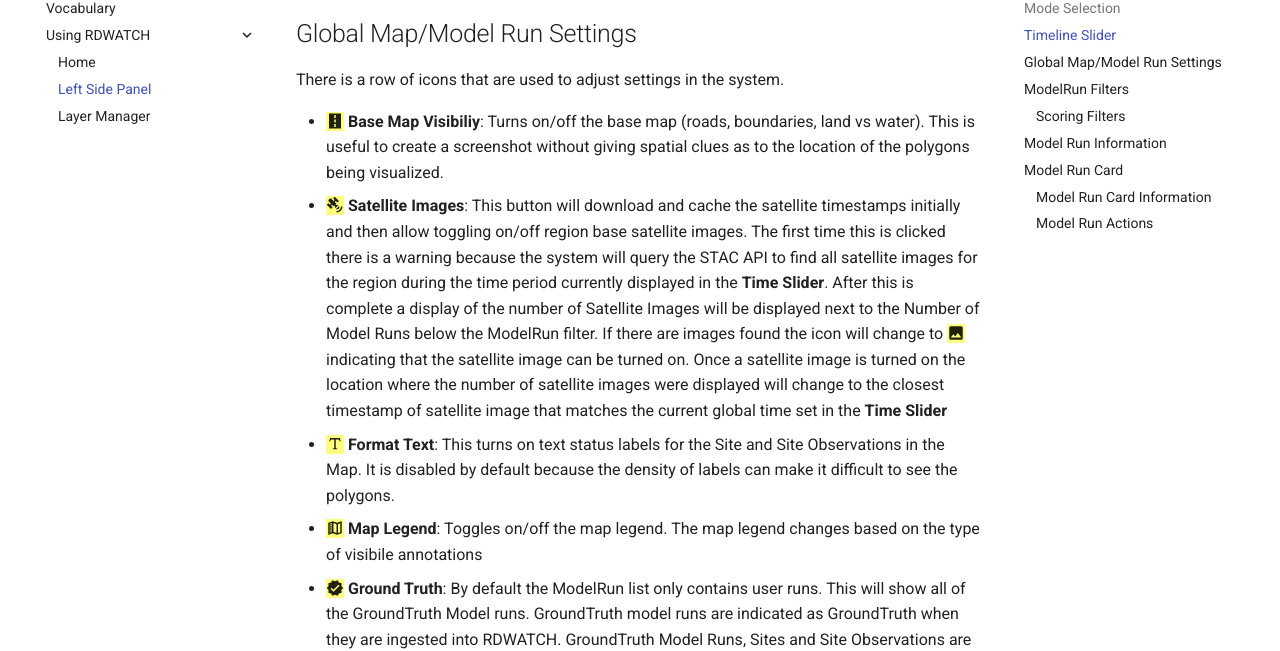
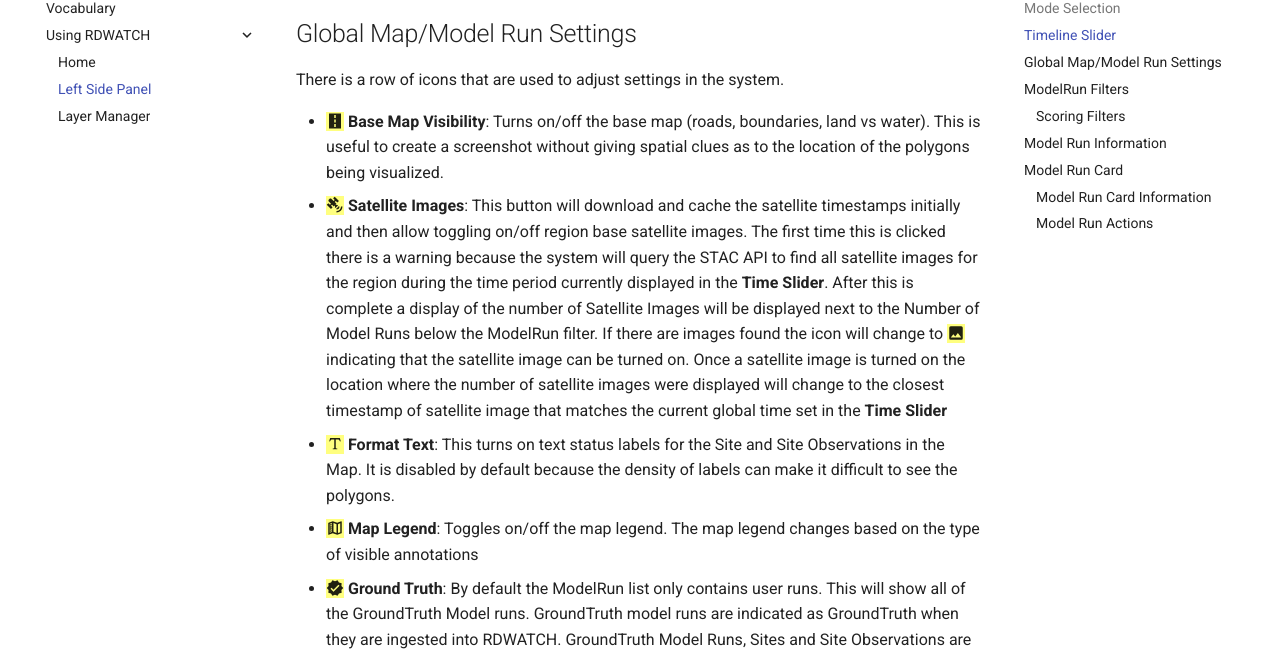
Before and after one commit to ResonantGeoData/RD-WATCH, an MkDocs documentation site: the page built from docs/UserGuide/LeftSidePanel.md, in a window 1280 px wide and 900 px high, scrolled down 492 px. Shown: the part 148-799 px from the top of the window. Built offline with MkDocs 1.6.1 and Material for MkDocs 9.7.7, drawn with Linux system fonts in a browser that asks for light colours; comment, search, counter and statistics services are not loaded.

Commit message:
Fix other typos

```diff
--- a/docs/UserGuide/LeftSidePanel.md
+++ b/docs/UserGuide/LeftSidePanel.md
@@ -16,10 +16,10 @@
 
 There is a row of icons that are used to adjust settings in the system.
 
-- **==:material-road:== Base Map Visibiliy**: Turns on/off the base map (roads, boundaries, land vs water).  This is useful to create a screenshot without giving spatial clues as to the location of the polygons being visualized.
+- **==:material-road:== Base Map Visibility**: Turns on/off the base map (roads, boundaries, land vs water).  This is useful to create a screenshot without giving spatial clues as to the location of the polygons being visualized.
 - **==:material-satellite-variant:== Satellite Images**: This button will download and cache the satellite timestamps initially and then allow toggling on/off region base satellite images.  The first time this is clicked there is a warning because the system will query the STAC API to find all satellite images for the region during the time period currently displayed in the **Time Slider**.  After this is complete a display of the number of Satellite Images will be displayed next to the Number of Model Runs below the ModelRun filter.  If there are images found the icon will change to **==:material-image:==** indicating that the satellite image can be turned on.  Once a satellite image is turned on the location where the number of satellite images were displayed will change to the closest timestamp of satellite image that matches the current global time set in the **Time Slider**
 - **==:material-format-text:== Format Text**: This turns on text status labels for the Site and Site Observations in the Map.  It is disabled by default because the density of labels can make it difficult to see the polygons.
-- **==:material-map-legend:== Map Legend**: Toggles on/off the map legend.  The map legend changes based on the type of visibile annotations
+- **==:material-map-legend:== Map Legend**: Toggles on/off the map legend.  The map legend changes based on the type of visible annotations
 - **==:material-check-decagram:== Ground Truth**: By default the ModelRun list only contains user runs.  This will show all of the GroundTruth Model runs.  GroundTruth model runs are indicated as GroundTruth when they are ingested into RDWATCH.  GroundTruth Model Runs, Sites and Site Observations are all indicated by the following icon: ==:material-check-decagram:==
 - **:material-settings:== Settings**: Opens the Settings panel to adjust settings for the system.  See the **Settings** section to get more information
 
```
Also changed, not shown: docs/DevDocs/Architecture.md (+1 -1 lines), docs/DevDocs/SatelliteImages.md (+1 -1 lines), docs/UserGuide/Vocabulary.md (+2 -2 lines).
